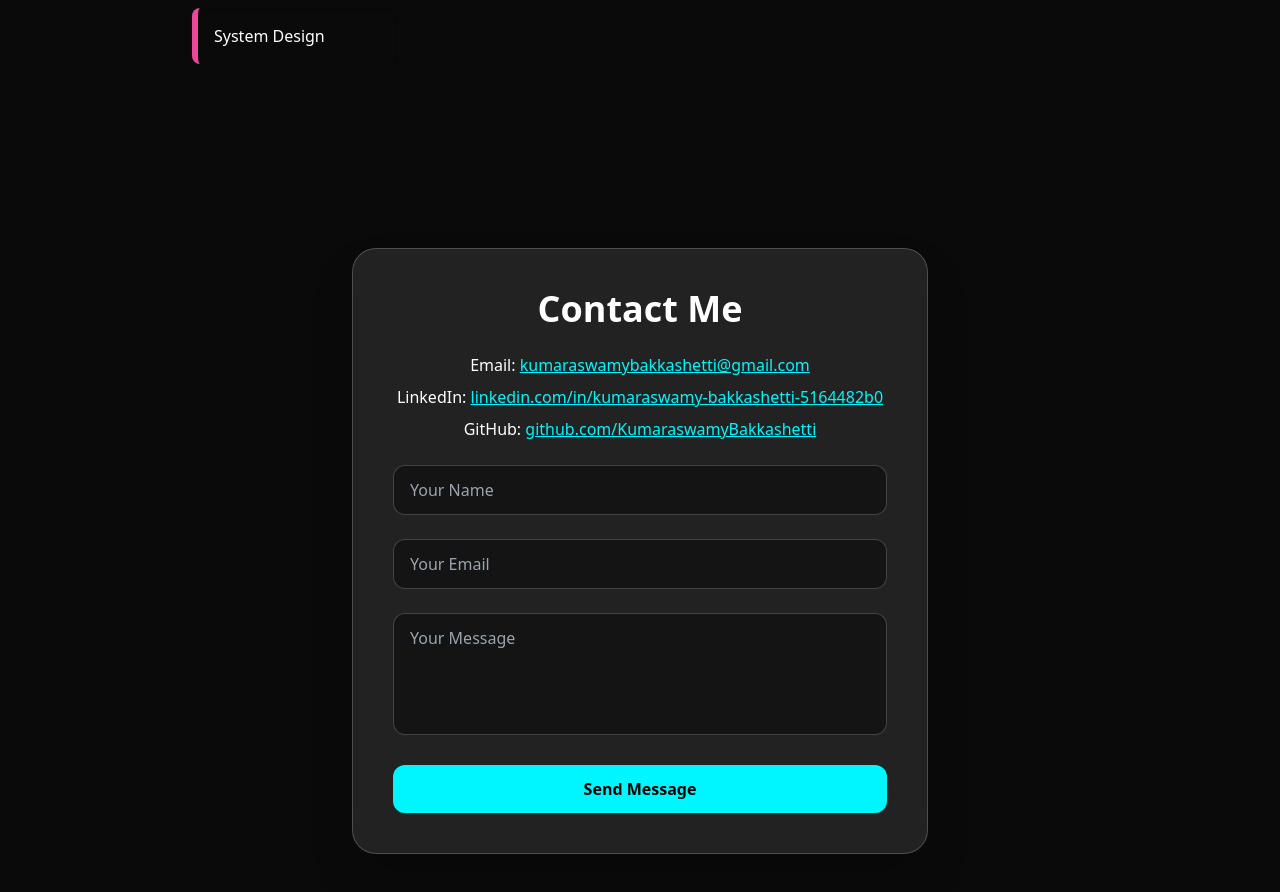
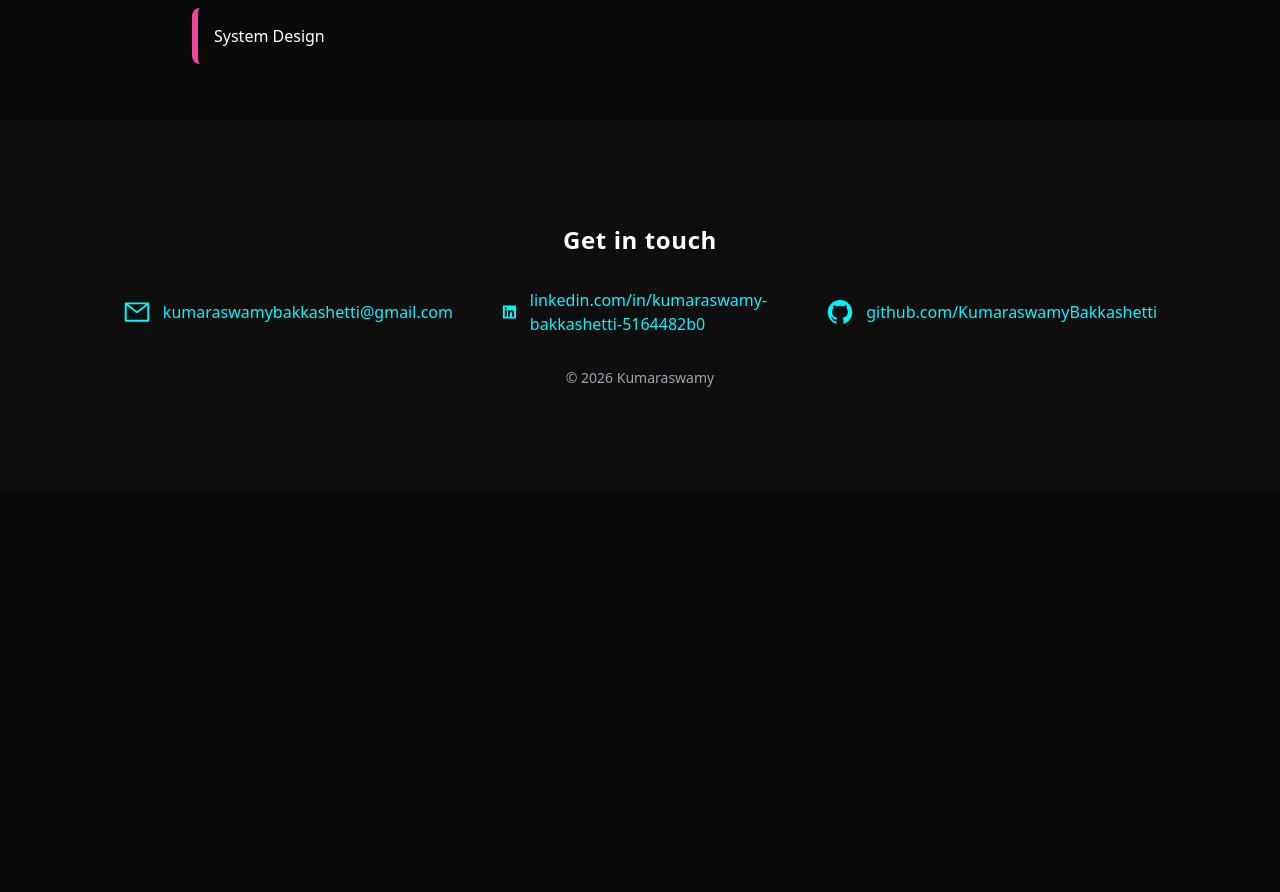
Before and after one commit to KumaraswamyBakkashetti/portfolio-frontend, a React (Vite) app: page / in a window 1280 px wide. Shown: the part 2280-3172 px from the top of the page. After the commit the page ends 2772 px from the top, so only its background shows below. Built offline with nearby package versions, Linux system fonts and the light colour scheme.

Commit message:
updated contact section

```diff
--- a/src/sections/Contact.jsx
+++ b/src/sections/Contact.jsx
@@ -1,60 +1,89 @@
 import { motion } from "framer-motion";
+import { AiOutlineMail, AiFillLinkedin, AiFillGithub } from "react-icons/ai";
+
+const container = {
+  hidden: { opacity: 0 },
+  show: {
+    opacity: 1,
+    transition: {
+      staggerChildren: 0.2
+    }
+  }
+};
+
+const item = {
+  hidden: { opacity: 0, y: 20 },
+  show: { opacity: 1, y: 0 },
+  hover: { scale: 1.05, color: "#67e8f9" }
+};
 
 const Contact = () => {
   return (
-    <section
+    <footer
       id="contact"
-      className="min-h-screen flex items-center justify-center px-6 py-32"
+      className="relative bg-transparent text-white py-16"
     >
+      {/* subtle glass overlay */}
       <motion.div
-        initial={{ opacity: 0, y: 60 }}
-        whileInView={{ opacity: 1, y: 0 }}
-        transition={{ duration: 0.8 }}
-        className="w-full max-w-xl p-10 rounded-3xl bg-white/10 backdrop-blur-xl border border-white/20 shadow-2xl"
-      >
-        <h2 className="text-4xl font-bold mb-6 text-center">Contact Me</h2>
+        animate={{ opacity: [0.2, 0.6, 0.2] }}
+        transition={{ duration: 6, repeat: Infinity, ease: "easeInOut" }}
+        className="absolute inset-0 -z-10 bg-white/10 backdrop-blur-2xl"
+      />
 
-        {/* contact details */}
-        <div className="mb-6 text-center space-y-2">
-          <p>
-            Email: <a href="mailto:kumaraswamybakkashetti@gmail.com" className="text-neon underline">kumaraswamybakkashetti@gmail.com</a>
-          </p>
-          <p>
-            LinkedIn: <a href="https://www.linkedin.com/in/kumaraswamy-bakkashetti-5164482b0/" target="_blank" rel="noopener noreferrer" className="text-neon underline">linkedin.com/in/kumaraswamy-bakkashetti-5164482b0</a>
-          </p>
-          <p>
-            GitHub: <a href="https://github.com/KumaraswamyBakkashetti" target="_blank" rel="noopener noreferrer" className="text-neon underline">github.com/KumaraswamyBakkashetti</a>
-          </p>
+
+      <div className="relative max-w-3xl mx-auto">
+        <motion.div
+          variants={container}
+          initial="hidden"
+          whileInView="show"
+          className="relative flex flex-col items-center space-y-8 px-8 py-10 rounded-2xl"
+        >
+        <motion.h2 variants={item} className="text-2xl font-semibold tracking-wide">
+          Get in touch
+        </motion.h2>
+
+        <div className="flex flex-col md:flex-row gap-12 items-center">
+          <motion.a
+            variants={item}
+            href="mailto:kumaraswamybakkashetti@gmail.com"
+            className="flex items-center gap-3 text-neon hover:text-white/90 transition-colors"
+            whileHover="hover"
+          >
+            <AiOutlineMail size={28} />
+            <span>kumaraswamybakkashetti@gmail.com</span>
+          </motion.a>
+
+          <motion.a
+            variants={item}
+            href="https://www.linkedin.com/in/kumaraswamy-bakkashetti-5164482b0/"
+            target="_blank"
+            rel="noopener noreferrer"
+            className="flex items-center gap-3 text-neon hover:text-white/90 transition-colors"
+            whileHover="hover"
+          >
+            <AiFillLinkedin size={28} />
+            <span>linkedin.com/in/kumaraswamy-bakkashetti-5164482b0</span>
+          </motion.a>
+
+          <motion.a
+            variants={item}
+            href="https://github.com/KumaraswamyBakkashetti"
+            target="_blank"
+            rel="noopener noreferrer"
+            className="flex items-center gap-3 text-neon hover:text-white/90 transition-colors"
+            whileHover="hover"
+          >
+            <AiFillGithub size={28} />
+            <span>github.com/KumaraswamyBakkashetti</span>
+          </motion.a>
         </div>
 
-        <form className="space-y-6">
-          <input
-            type="text"
-            placeholder="Your Name"
-            className="w-full px-4 py-3 rounded-xl bg-black/40 border border-white/20 focus:border-neon outline-none"
-          />
-
-          <input
-            type="email"
-            placeholder="Your Email"
-            className="w-full px-4 py-3 rounded-xl bg-black/40 border border-white/20 focus:border-neon outline-none"
-          />
-
-          <textarea
-            placeholder="Your Message"
-            rows="4"
-            className="w-full px-4 py-3 rounded-xl bg-black/40 border border-white/20 focus:border-neon outline-none resize-none"
-          />
-
-          <button
-            type="button"
-            className="w-full py-3 rounded-xl bg-neon text-black font-semibold hover:scale-105 transition"
-          >
-            Send Message
-          </button>
-        </form>
+        <motion.p variants={item} className="text-sm text-muted mt-4">
+          &copy; {new Date().getFullYear()} Kumaraswamy
+        </motion.p>
       </motion.div>
-    </section>
+      </div>
+    </footer>
   );
 };
 
```
